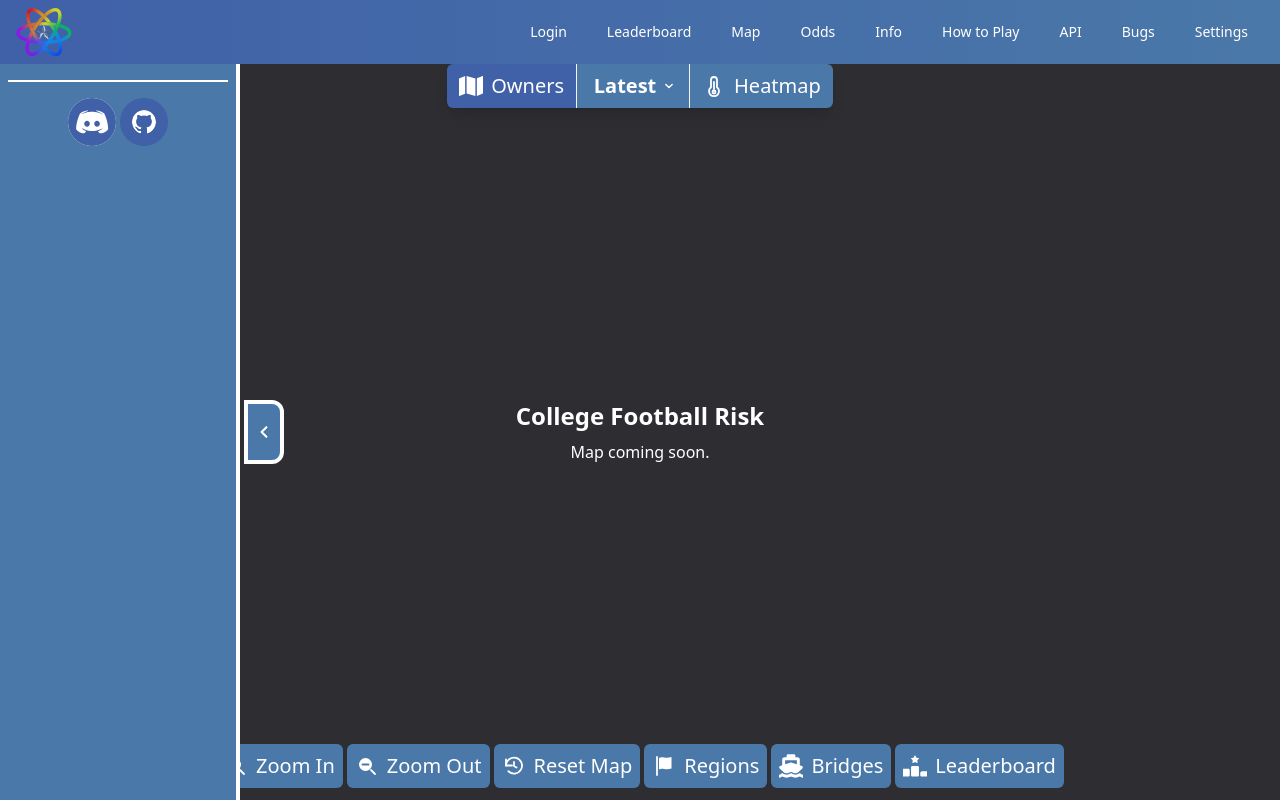
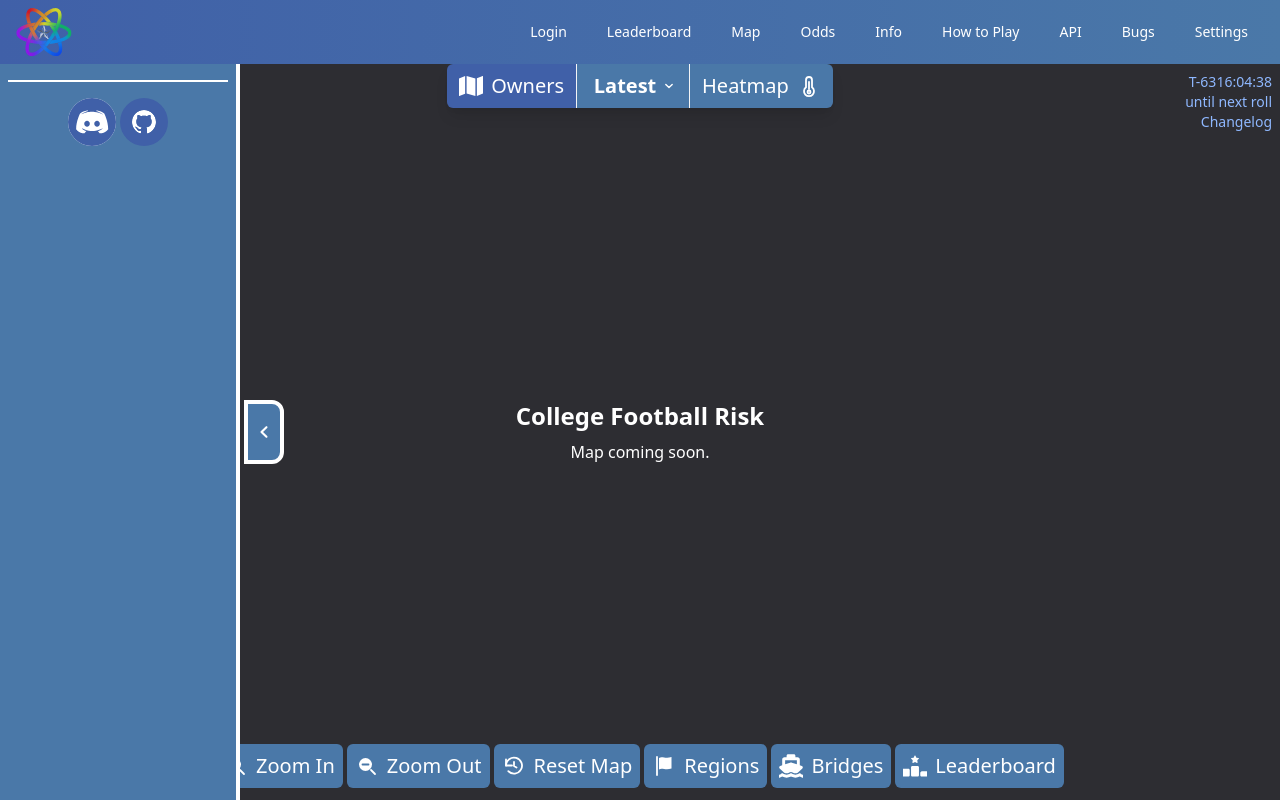
Before and after one commit to CollegeFootballRisk/CFBR, a React (Vite) app in the folder frontend/: page / in a window 1280 px wide. Built offline with nearby package versions, Linux system fonts and the light colour scheme.

Commit message:
#9 added turn timer and changelog

```diff
--- /dev/null
+++ b/frontend/src/features/home/components/ChangelogModal.tsx
@@ -0,0 +1,44 @@
+// SPDX-License-Identifier: MPL-2.0
+
+import type { ReactNode } from "react";
+import { Modal } from "@/shared/components/Modal";
+
+interface ChangelogEntry {
+  turn: string;
+  title: string;
+  content: ReactNode;
+}
+
+const CHANGELOG: ChangelogEntry[] = [
+  {
+    turn: "6/0",
+    title: "First changelog entry",
+    content: <p>Coming soon</p>,
+  },
+];
+
+interface ChangelogModalProps {
+  open: boolean;
+  onClose: () => void;
+}
+
+export function ChangelogModal({ open, onClose }: ChangelogModalProps) {
+  return (
+    <Modal open={open} onClose={onClose} title="Changelog">
+      <div className="space-y-8 text-left">
+        {CHANGELOG.map((entry) => (
+          <section key={`${entry.turn}-${entry.title}`} className="space-y-3">
+            <div>
+              <h2 className="text-2xl font-bold italic">Turn {entry.turn}</h2>
+              <br />
+
+              <h3 className="text-xl font-bold">{entry.title}</h3>
+            </div>
+
+            <div>{entry.content}</div>
+          </section>
+        ))}
+      </div>
+    </Modal>
+  );
+}
--- a/frontend/src/features/home/pages/Home.tsx
+++ b/frontend/src/features/home/pages/Home.tsx
@@ -1,11 +1,27 @@
 // SPDX-License-Identifier: MPL-2.0
 
 import MapControls from "@/features/map/components/MapControls";
+import { Button } from "@/shared/components/Button";
+import { Clock } from "@/shared/components/Clock";
+import { useModal } from "@/shared/components/Modal";
 
 export default function Home() {
+  const { openModal } = useModal();
   return (
     <div className="relative h-[calc(100vh-4rem)] overflow-hidden">
       <MapControls />
+
+      <div className="absolute right-2 top-2 z-10 flex flex-col items-end text-sm">
+        <Clock />
+
+        <Button
+          variant="icon"
+          onClick={() => openModal("changelog")}
+          className="text-info hover:underline hover:underline-offset-2 transition-colors hover:text-foreground"
+        >
+          Changelog
+        </Button>
+      </div>
 
       <div className="absolute inset-0 flex items-center justify-center text-center">
         <div>
--- a/frontend/src/features/map/components/MapControls.tsx
+++ b/frontend/src/features/map/components/MapControls.tsx
@@ -94,8 +94,8 @@ export default function MapControls({ onModeChange }: MapControlsProps) {
                 value="heatmap"
                 className="order-3 border-l border-control-border rounded-r-md"
               >
+                <span className="hidden sm:inline">Heatmap</span>
                 <HeatmapIcon />
-                <span className="hidden sm:inline">Heatmap</span>
               </RadioGroupOption>
             </RadioGroup>
 
--- /dev/null
+++ b/frontend/src/shared/components/Clock/Clock.tsx
@@ -0,0 +1,66 @@
+// SPDX-License-Identifier: MPL-2.0
+
+import { useEffect, useMemo, useState } from "react";
+import { Link } from "../Link";
+
+const ROLL_TIME = new Date("2027-06-21T00:00:00-04:00");
+
+function getRemainingTime(target: Date, now: Date) {
+  const difference = target.getTime() - now.getTime();
+
+  if (difference <= 0) {
+    return null;
+  }
+
+  const totalSeconds = Math.floor(difference / 1000);
+
+  return {
+    hours: Math.floor(totalSeconds / 3600),
+    minutes: Math.floor((totalSeconds % 3600) / 60),
+    seconds: totalSeconds % 60,
+  };
+}
+
+function formatTime(value: number) {
+  return String(value).padStart(2, "0");
+}
+
+export function Clock() {
+  const [now, setNow] = useState(() => new Date());
+
+  useEffect(() => {
+    const interval = window.setInterval(() => {
+      setNow(new Date());
+    }, 1000);
+
+    return () => {
+      window.clearInterval(interval);
+    };
+  }, []);
+
+  const remaining = useMemo(() => getRemainingTime(ROLL_TIME, now), [now]);
+
+  return (
+    <Link
+      href="."
+      className="block text-right text-sm font-medium text-info transition-colors hover:text-foreground hover:underline hover:underline-offset-2 focus-visible:outline-2 focus-visible:outline-offset-2 focus-visible:outline-foreground"
+      title="Timer"
+    >
+      {remaining ? (
+        <>
+          <div>
+            <time dateTime={ROLL_TIME.toISOString()}>
+              T-
+              {formatTime(remaining.hours)}:{formatTime(remaining.minutes)}:
+              {formatTime(remaining.seconds)}
+            </time>
+          </div>
+
+          <div>until next roll</div>
+        </>
+      ) : (
+        <div>Past Roll ↻</div>
+      )}
+    </Link>
+  );
+}
--- /dev/null
+++ b/frontend/src/shared/components/Clock/index.ts
@@ -0,0 +1,3 @@
+// SPDX-License-Identifier: MPL-2.0
+
+export { Clock } from "./Clock";
--- a/frontend/src/shared/components/Modal/ModalHost.tsx
+++ b/frontend/src/shared/components/Modal/ModalHost.tsx
@@ -2,6 +2,7 @@
 
 import LoginModal from "@/features/auth/components/LoginModal";
 import TutorialModal from "@/features/help/components/TutorialModal";
+import { ChangelogModal } from "@/features/home/components/ChangelogModal";
 import OddsInfoModal from "@/features/odds/components/OddsInfoModal";
 import VersionInformationModal from "@/features/settings/components/VersionInformationModal";
 import { useModal } from "./ModalProvider";
@@ -22,6 +23,9 @@ export default function ModalHost() {
     case "odds-info":
       return <OddsInfoModal open onClose={closeModal} />;
 
+    case "changelog":
+      return <ChangelogModal open onClose={closeModal} />;
+
     default:
       return null;
   }
--- a/frontend/src/shared/components/Modal/ModalProvider.tsx
+++ b/frontend/src/shared/components/Modal/ModalProvider.tsx
@@ -3,7 +3,7 @@
 import { createContext, type ReactNode, useCallback, useContext, useMemo } from "react";
 import { useLocation, useNavigate } from "react-router-dom";
 
-export type ModalType = "version-info" | "login" | "tutorial" | "odds-info" | null;
+export type ModalType = "version-info" | "login" | "tutorial" | "odds-info" | "changelog" | null;
 
 interface ModalContextValue {
   modal: ModalType;
@@ -13,11 +13,13 @@ interface ModalContextValue {
 
 const ModalContext = createContext<ModalContextValue | null>(null);
 
+// TODO: Fix these hash/modal options into 1 const
 const MODAL_HASHES: Record<Exclude<ModalType, null>, string> = {
   "version-info": "#version-info",
   login: "#login",
   tutorial: "#tutorial",
   "odds-info": "#odds-info",
+  changelog: "#changelog",
 };
 
 const HASH_TO_MODAL: Record<string, Exclude<ModalType, null>> = {
@@ -25,6 +27,7 @@ const HASH_TO_MODAL: Record<string, Exclude<ModalType, null>> = {
   "#login": "login",
   "#tutorial": "tutorial",
   "#odds-info": "odds-info",
+  "#changelog": "changelog",
 };
 
 export function ModalProvider({ children }: { children: ReactNode }) {
--- a/frontend/src/shared/pages/NotFound.tsx
+++ b/frontend/src/shared/pages/NotFound.tsx
@@ -7,7 +7,7 @@ export default function NotFound() {
     <div className="px-4">
       <h1 className="pt-2 text-center text-[2em] font-bold">This page has been Temped...</h1>
 
-      <h3 className="mt-0 text-center font-semibold">Error 404</h3>
+      <h2 className="mt-0 text-center font-semibold">Error 404</h2>
 
       <div className="mt-4 text-center">
         <img src="/images/TempeSkyline.jpg" alt="Tempe Skyline" className="mx-auto max-w-full" />
```
